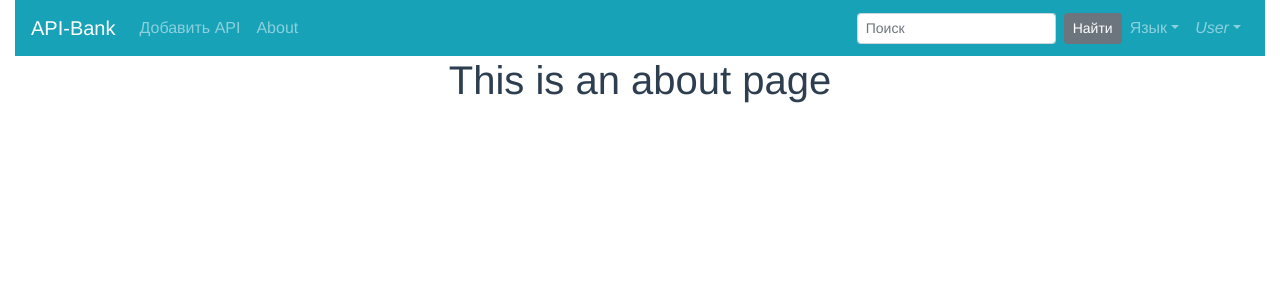
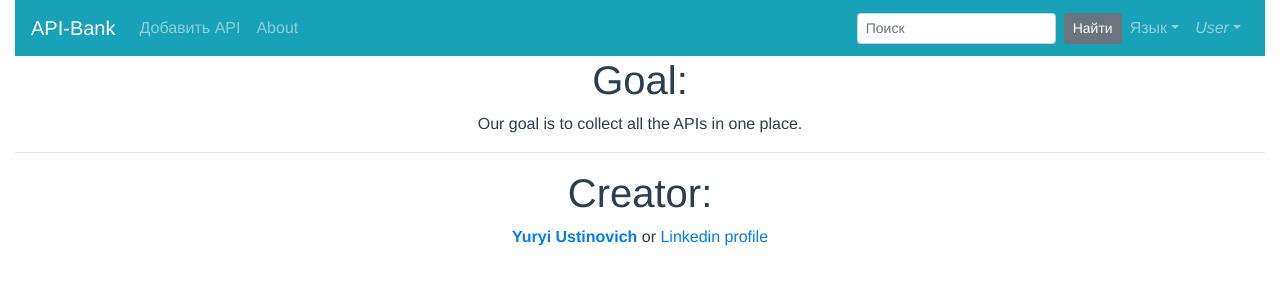
Before and after one commit to Ustingit/api-bank, a Vue app: page /about in a window 1280 px wide. Shown: the top 300 px of the page. Built offline with nearby package versions, Linux system fonts and the light colour scheme.

Commit message:
change about page, add links, fixx markup

```diff
--- a/src/App.vue
+++ b/src/App.vue
@@ -2,9 +2,8 @@
   <div id="app">
     <div class="container-fluid">
       <MainNavbar />
+      <router-view/>
     </div>
-
-    <router-view/>
   </div>
 </template>
 
--- a/src/views/About.vue
+++ b/src/views/About.vue
@@ -1,5 +1,9 @@
 <template>
   <div class="about">
-    <h1>This is an about page</h1>
+    <h1>Goal:</h1>
+    <p>Our goal is to collect all the APIs in one place.</p>
+    <hr>
+    <h1>Creator:</h1>
+    <p><a href='mailto:ustinhtc@gmail.com?subject="mail from about of API-bank"'><strong>Yuryi Ustinovich</strong></a> or <a href="https://www.linkedin.com/in/yustinovich/" >Linkedin profile</a></p>
   </div>
 </template>
--- a/src/views/AddApi.vue
+++ b/src/views/AddApi.vue
@@ -5,7 +5,7 @@
         id="input-group-1"
         label="Название API:"
         label-for="input-1"
-        description="Назовите данное API максимально ёмким словом, чтобы его можно было логеко найти."
+        description="Назовите данное API максимально ёмким словом, чтобы его можно было легко найти."
       >
         <b-form-input
           id="input-1"
```
